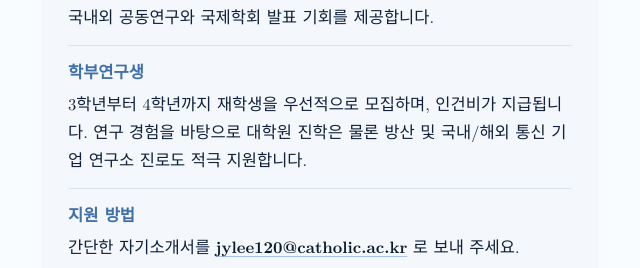
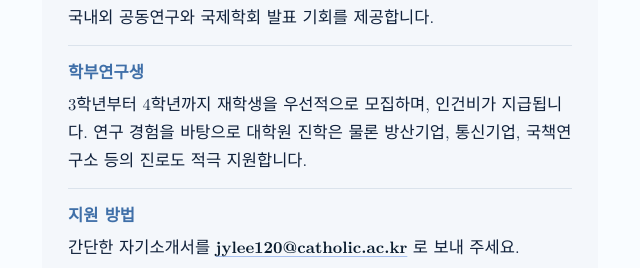
Before and after one commit to root-jylee/root-jylee.github.io, a plain HTML site: page index.html in a window 1280 px wide. Shown: the part 763-1031 px from the top of the page, 622-1262 px from the left. Drawn offline with Linux system fonts and the light colour scheme.

Commit message:
Clarify student career-path wording in Open positions (#20)
Reword the undergraduate career-support line to a clearer parallel list:
defense-industry firms, telecom firms, and national research institutes.


Claude-Session: https://claude.ai/code/session_01SH5JumREMWSvVFbqjGZATy

Co-authored-by: Claude <noreply@anthropic.com>

```diff
--- a/index.html
+++ b/index.html
@@ -74,7 +74,7 @@
         <p class="openings-lead">ROOT Lab은 물리계층 보안을 바탕으로 AI/양자 시대의 보안 통신 시스템을 연구합니다. 학부연구생(인턴) 또는 대학원생(석사, 석박통합, 박사과정)으로 연구에 참여하고 싶은 학생은 이메일로 연락해 주세요.</p>
         <ul class="openings-points">
           <li><b>대학원생</b>물리계층 보안을 기반으로 보안 통신 시스템을 설계하고, Top Journal 게재를 목표로 즐겁게 연구할 수 있습니다. 연구 환경과 인건비를 지원하며, 국내외 공동연구와 국제학회 발표 기회를 제공합니다.</li>
-          <li><b>학부연구생</b>3학년부터 4학년까지 재학생을 우선적으로 모집하며, 인건비가 지급됩니다. 연구 경험을 바탕으로 대학원 진학은 물론 방산 및 국내/해외 통신 기업 연구소 진로도 적극 지원합니다.</li>
+          <li><b>학부연구생</b>3학년부터 4학년까지 재학생을 우선적으로 모집하며, 인건비가 지급됩니다. 연구 경험을 바탕으로 대학원 진학은 물론 방산기업, 통신기업, 국책연구소 등의 진로도 적극 지원합니다.</li>
           <li><b>지원 방법</b>간단한 자기소개서를 <a href="mailto:jylee120@catholic.ac.kr">jylee120@catholic.ac.kr</a> 로 보내 주세요.</li>
         </ul>
 
```
